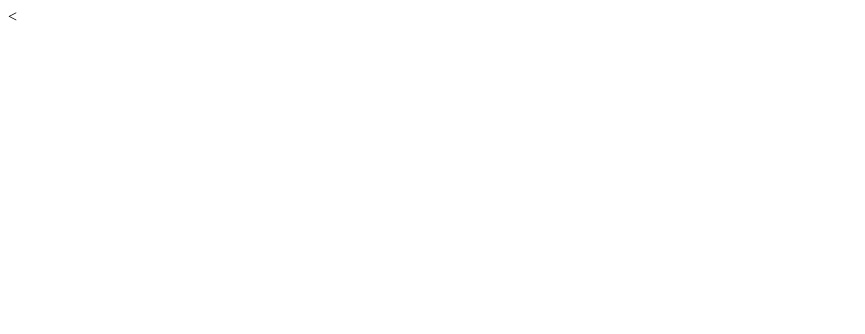
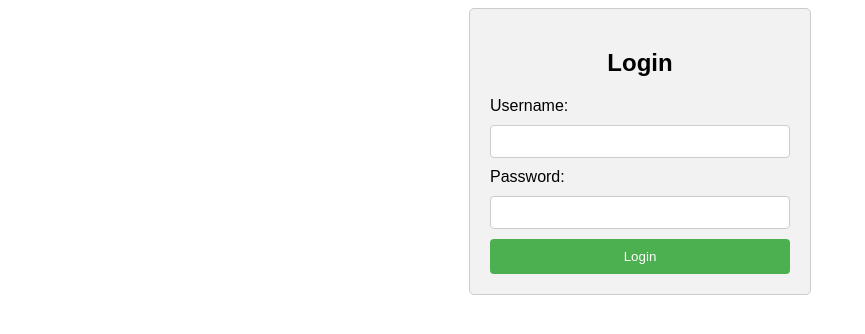
Before and after one commit to Nandini07/AIDI2004_Lab1, a plain HTML site: page index.html in a window 1280 px wide. Shown: the whole page, without its empty margins (0-865 px from the left). Drawn offline with Linux system fonts and the light colour scheme.

```diff
--- a/index.html
+++ b/index.html
@@ -1,10 +1,59 @@
-<<!DOCTYPE html>
-<html lang="en" dir="ltr">
-  <head>
-    <meta charset="utf-8">
-    <title></title>
-  </head>
-  <body>
-
-  </body>
+<!DOCTYPE html>
+<html>
+<head>
+  <title>Login Page</title>
+  <style>
+    body {
+      font-family: Arial, sans-serif;
+    }
+    .container {
+      width: 300px;
+      margin: 0 auto;
+      padding: 20px;
+      border: 1px solid #ccc;
+      border-radius: 5px;
+      background-color: #f2f2f2;
+    }
+    .container h2 {
+      text-align: center;
+    }
+    .container label {
+      display: block;
+      margin-bottom: 10px;
+    }
+    .container input[type="text"],
+    .container input[type="password"] {
+      width: 100%;
+      padding: 8px;
+      border: 1px solid #ccc;
+      border-radius: 4px;
+      box-sizing: border-box;
+      margin-bottom: 10px;
+    }
+    .container button {
+      width: 100%;
+      padding: 10px;
+      border: none;
+      border-radius: 4px;
+      background-color: #4CAF50;
+      color: #fff;
+      cursor: pointer;
+    }
+    .container button:hover {
+      background-color: #45a049;
+    }
+  </style>
+</head>
+<body>
+  <div class="container">
+    <h2>Login</h2>
+    <form>
+      <label for="username">Username:</label>
+      <input type="text" id="username" name="username" required>
+      <label for="password">Password:</label>
+      <input type="password" id="password" name="password" required>
+      <button type="submit">Login</button>
+    </form>
+  </div>
+</body>
 </html>
```
Also changed, not shown: readme.txt (added).
